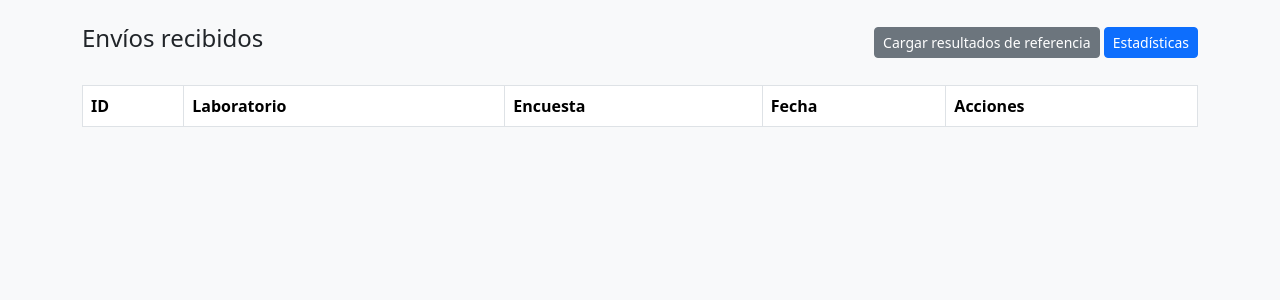
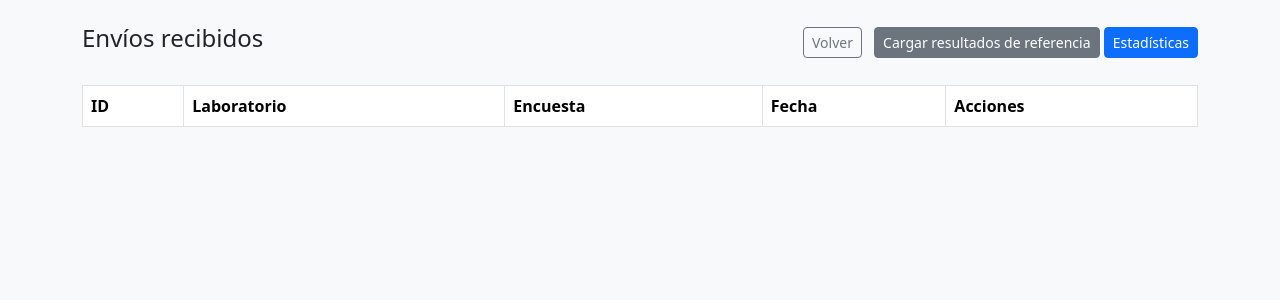
Before and after one commit to joelmarinovich-gif/web_control_calidad, a PHP site: page /admin_responses.php in a window 1280 px wide. Shown: the top 300 px of the page. Run offline with PHP 8.4, Linux system fonts and the light colour scheme; the visitor is signed in with stand-in values (Sample User, id 1); data comes from the database, SQL or seed files in the repository; data that the repository does not hold is empty.

Commit message:
Add 'Volver' button to admin_responses.php header

```diff
--- a/admin_responses.php
+++ b/admin_responses.php
@@ -39,6 +39,7 @@ $rows = $stmt->fetchAll();
   <div class="d-flex justify-content-between align-items-center mb-4">
     <h4>Envíos recibidos</h4>
     <div>
+      <a href="dashboard.php" class="btn btn-sm btn-outline-secondary me-2">Volver</a>
       <a href="admin_reference_results.php" class="btn btn-sm btn-secondary">Cargar resultados de referencia</a>
       <a href="admin_statistics.php" class="btn btn-sm btn-primary">Estadísticas</a>
     </div>
```
